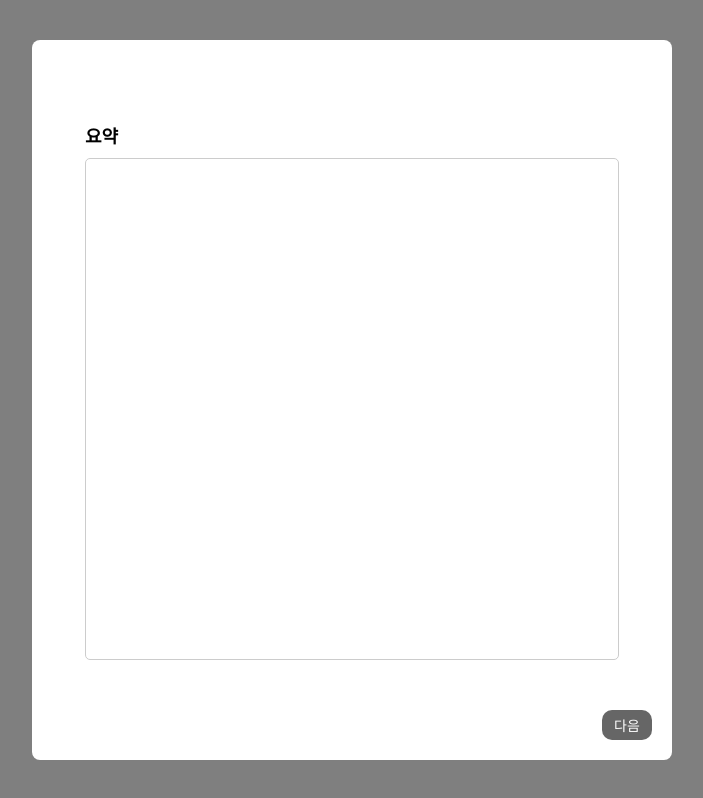
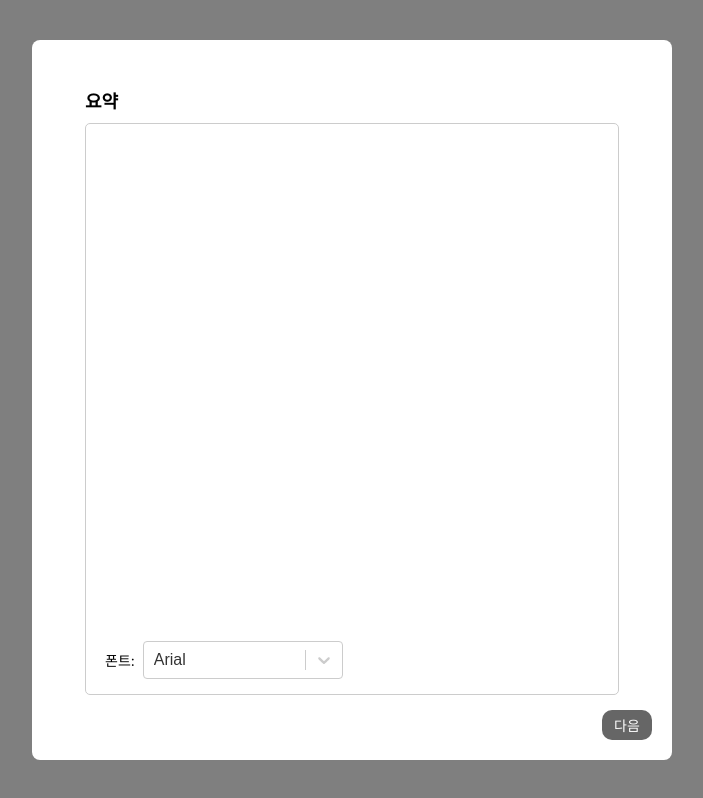
Before and after one commit to SWPC-caffeine/Ppurio-frontend, a React (Create React App) app: page /next in a window 1280 px wide. Shown: the whole page, without its empty margins (288-991 px from the left). Built offline with nearby package versions, Linux system fonts and the light colour scheme.

Commit message:
image text setting

```diff
--- a/package.json
+++ b/package.json
@@ -13,8 +13,10 @@
     "react": "^18.3.1",
     "react-datepicker": "^7.5.0",
     "react-dom": "^18.3.1",
+    "react-draggable": "^4.4.6",
     "react-router-dom": "^6.26.2",
     "react-scripts": "5.0.1",
+    "react-select": "^5.8.2",
     "web-vitals": "^2.1.4"
   },
   "scripts": {
--- a/src/App.js
+++ b/src/App.js
@@ -1,18 +1,30 @@
-import React from 'react';
+// App.js
+import React, { useState } from 'react';
 import { BrowserRouter as Router, Route, Routes } from 'react-router-dom';
 import MainScreen from './MainScreen';
 import NextPage from './NextPage';
 import ImagePage from './ImagePage';
-import MessageSendPage from './MessageSendPage';  // SendMessagePage import
+import MessageSendPage from './MessageSendPage';
 
 const App = () => {
+  const [summaryContent, setSummaryContent] = useState([]);
+
   return (
     <Router>
       <Routes>
-        <Route path="/" element={<MessageSendPage />} />
-        <Route path="/next" element={<NextPage />} />
-        <Route path="/image" element={<ImagePage />} />
-        <Route path="/send-message" element={<MessageSendPage />} /> {/* SendMessagePage 경로 설정 */}
+        <Route
+          path="/"
+          element={<MainScreen onSetContent={setSummaryContent} />}
+        />
+        <Route
+          path="/next"
+          element={<NextPage Content={summaryContent} />}
+        />
+        <Route
+          path="/image"
+          element={<ImagePage pdfSummary={summaryContent} />}
+        />
+        <Route path="/send-message" element={<MessageSendPage />} />
       </Routes>
     </Router>
   );
--- a/src/MainScreen.js
+++ b/src/MainScreen.js
@@ -194,7 +194,10 @@ const MainScreen = () => {
           onClose={handleCloseModal}
         />
       )}
-      {isModalOpen && view === 'image' && <ImagePage onClose={handleCloseModal} />}
+      {isModalOpen && view === 'image' && <ImagePage
+          pdfSummary={summaryContent}  // summaryContent를 ImagePage에 전달
+          onClose={handleCloseModal}
+        />}
     </div>
   );
 };
--- a/src/NextPage.js
+++ b/src/NextPage.js
@@ -1,19 +1,60 @@
+// NextPage.js
 import React, { useState, useEffect } from 'react';
-import './css/NextPage.css';  // 스타일 파일
+import Select from 'react-select';
+import './css/NextPage.css';  // 병합된 CSS 파일
 
-const NextPage = ({ Content = "", onNext, onClose }) => { // 기본값을 빈 문자열로 설정
-  // State to manage the summarized PDF content
+const NextPage = ({ Content = "", onNext, onClose }) => {
   const [summaryContent, setSummaryContent] = useState(Content);
+  const [selectedFont, setSelectedFont] = useState('Arial');
 
   useEffect(() => {
     if (Content) {
-      setSummaryContent(Content);  // Content prop 변경 시 상태 업데이트
+      setSummaryContent(Content);
     }
   }, [Content]);
 
-  // Handle changes in the textarea
   const handleSummaryChange = (e) => {
-    setSummaryContent(e.target.value);  // Update the state with the user's input
+    setSummaryContent(e.target.value);
+  };
+
+  const handleFontChange = (selectedOption) => {
+    setSelectedFont(selectedOption.value);
+  };
+
+  // 폰트 목록
+  const fonts = [
+    'Arial',
+    'Times New Roman',
+    'Georgia',
+    'Courier New',
+    'Verdana',
+    'Tahoma',
+    'Trebuchet MS',
+    'Lucida Console',
+    'Comic Sans MS',
+    '궁서' // 예시로 궁서체 추가
+  ];
+
+  // 폰트 옵션 생성
+  const fontOptions = fonts.map((font) => ({
+    value: font,
+    label: font,
+  }));
+
+  // 커스텀 스타일 적용
+  const customStyles = {
+    option: (provided, state) => ({
+      ...provided,
+      fontFamily: state.data.value,
+    }),
+    singleValue: (provided, state) => ({
+      ...provided,
+      fontFamily: state.data.value,
+    }),
+    menu: (provided) => ({
+      ...provided,
+      zIndex: 9999, // 드롭다운 메뉴가 다른 요소 위에 표시되도록 설정
+    }),
   };
 
   return (
@@ -25,11 +66,26 @@ const NextPage = ({ Content = "", onNext, onClose }) => { // 기본값을 빈
           <div className="pdfSummary">
             <div className="pdfTitle">요약</div>
             <textarea
-              className="pdfContentEditable"  // New class for styling the editable area
-              value={summaryContent || ""}     // Bind the value to the state, 기본값으로 빈 문자열 사용
-              onChange={handleSummaryChange}   // Handle changes in the textarea
-              rows="10"                        // Define number of rows for the textarea
+              className="pdfContentEditable"
+              value={summaryContent || ""}
+              onChange={handleSummaryChange}
+              rows="10"
+              style={{ fontFamily: selectedFont }}
             />
+            {/* 폰트 선택 드롭다운 */}
+            <div className="fontSelector">
+              <label htmlFor="fontSelect">폰트: </label>
+              <div className="fontSelectWrapper">
+                <Select
+                  id="fontSelect"
+                  options={fontOptions}
+                  value={{ value: selectedFont, label: selectedFont }}
+                  onChange={handleFontChange}
+                  styles={customStyles}
+                  menuPlacement="top" // 드롭다운 메뉴가 위로 열리도록 설정 (필요에 따라 조정)
+                />
+              </div>
+            </div>
           </div>
           {/* '다음' 버튼 */}
           <button className="nextButton2" onClick={onNext}>다음</button>
--- a/src/css/ImagePage.css
+++ b/src/css/ImagePage.css
@@ -28,15 +28,34 @@
   overflow: hidden;
 }
 
-/* 이미지 미리보기 */
 .imagePreview {
-  width: 80%;    /* 이미지 미리보기 영역을 일정 비율로 설정 */
-  height: 80%;   /* 세로 영역도 동일하게 설정 */
-  max-width: 500px;  /* 최대 너비를 설정하여 모달보다 크지 않게 */
-  max-height: 80vh; /* 최대 높이 설정 */
-  display: flex;
-  justify-content: center;
-  align-items: center;
+  position: relative;
+  width: 80%;
+  height: 80%;
+  max-width: 500px;
+  max-height: 80vh;
+  border: 1px solid #ddd;
+}
+
+.placedText {
+  padding: 5px;
+  background-color: rgba(255, 255, 255, 0.8); /* 배경을 살짝 투명하게 */
+  border: 1px solid #ddd;
+  border-radius: 4px;
+  text-align: center;
+}
+
+.summaryContainer {
+  width: 300px;
+  max-height: 500px;
+  overflow-y: auto;
+  padding: 10px;
+  border: 1px solid #ddd;
+  background-color: #f9f9f9;
+}
+
+.controls {
+  margin-top: 10px;
 }
 
 /* 제목 스타일링 */
@@ -65,7 +84,6 @@
   right: 20px;    /* Align to the right */
   width: 50px;
   height: 30px;
-
   background-color: gray;
   border: none;
   border-radius: 10px;
@@ -100,3 +118,33 @@
 .imageSaveButton:hover {
   background-color: rgb(185, 185, 185);
 }
+
+/* 드래그 가능한 텍스트 */
+.draggableText {
+  background-color:transparent;
+  padding: 5px;
+  margin: 5px 0;
+  cursor: move;
+  border-radius: 4px;
+  text-align: center;
+}
+.imageSaveButton {
+  position: absolute;
+  bottom: 20px;   /* 화면 하단에 배치 */
+  right: 80px;    /* 확인 버튼 왼쪽에 배치 (확인 버튼 크기와 약간의 여백 고려) */
+  width: 50px;
+  height: 30px;
+  background-image: url('../image/imageDownload.png');
+  background-size: contain;
+  background-repeat: no-repeat;
+  background-position: center;
+  border: none;
+  cursor: pointer;
+  border-radius: 10px;
+  outline: none;
+  background-color: #fff;
+}
+
+.imageSaveButton:hover {
+  background-color: rgb(185, 185, 185);
+}
--- a/src/css/NextPage.css
+++ b/src/css/NextPage.css
@@ -31,6 +31,7 @@
 .pdfSummary {
   width: 100%;
   margin-bottom: 20px;
+  position: relative; /* 폰트 선택기를 절대 위치로 배치하기 위해 상대 위치로 설정 */
 }
 
 /* 요약 내용이 표시될 텍스트 영역 */
@@ -38,11 +39,14 @@
   width: 40vw;
   height: 60vh;  /* Increase the height to make the editable area larger */
   padding: 10px;
+  padding-bottom: 50px; /* 폰트 선택기와 겹치지 않도록 하단 패딩 추가 */
   border: 1px solid #ccc;
   border-radius: 5px;
   font-size: 16px;
   resize: none;  /* Disable resizing by user */
 }
+
+/* PDF 제목 스타일 */
 .pdfTitle {
   font-size: 18px;
   font-weight: bold;
@@ -69,3 +73,29 @@
   min-width: 50px; /* 최소 너비 설정 */
   min-height: 30px; /* 최소 높이 설정 */
 }
+
+/* 폰트 선택기 스타일 */
+.fontSelector {
+  position: absolute;
+  bottom: 20px;
+  left: 20px;
+  display: flex;
+  align-items: center;
+  margin: 0;
+}
+
+/* 폰트 선택기 내부의 레이블 스타일 */
+.fontSelector label {
+  margin-right: 8px;
+  font-size: 14px;
+}
+
+/* 폰트 선택기 래퍼 스타일 */
+.fontSelectWrapper {
+  width: 200px; /* 필요에 따라 너비 조정 */
+}
+
+/* 텍스트 영역과 폰트 선택기가 겹치지 않도록 하단 패딩 조정 */
+.pdfContentEditable {
+  padding-bottom: 80px;
+}
```
Also changed, not shown: src/ImagePage.js (+78 -13 lines), 1 other file (tests, documents, lock files or other folders).
